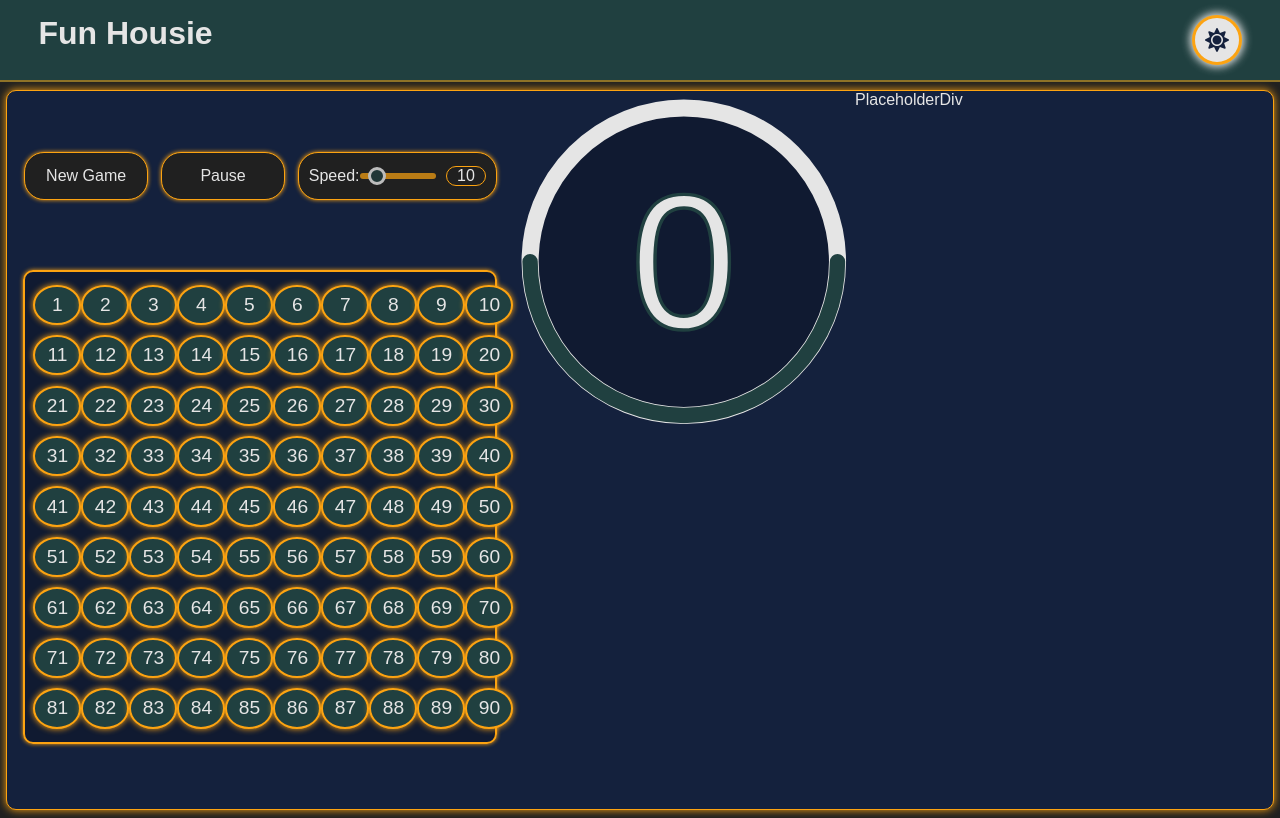
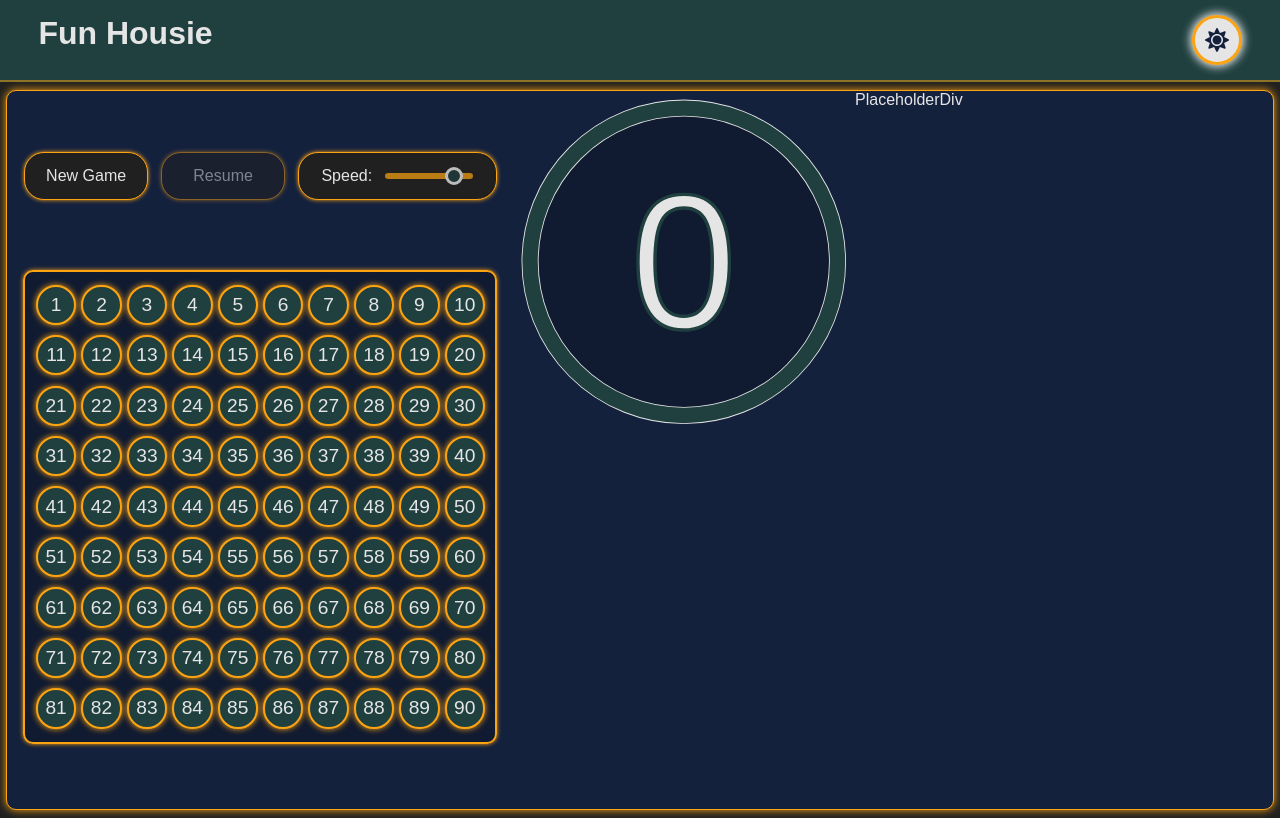
Before and after one commit to rohitharidas91/Fun-Housie, a React (Vite) app: page / in a window 1280 px wide. Built offline with nearby package versions, Linux system fonts and the light colour scheme.

Commit message:
The game is functional

```diff
--- a/src/components/App/App.jsx
+++ b/src/components/App/App.jsx
@@ -10,14 +10,22 @@ import ThemeProvider from '../Theme/ThemeProvider'
 function App() {
 
   const [gameStarted, setGameStarted] = useState(false)
-  const [pause, setPause] = useState(false)
+  const [gameOver, setGameOver] = useState(false)
+  const [pause, setPause] = useState(true)
   const [speed, setSpeed] = useState(10); // initate speed at 10
   const [timeLeft, setTimeLeft] = useState(speed)
   const [currentNum, setCurrentNum] = useState(0);
 
   //Reset Game function
   function resetGame() {
-    alert('reset the board'); //Need to add this funtionality later on
+    setGridNum(prevGrid =>
+        prevGrid.map(item => ({ ...item, isCalled: false }))
+    );
+    setGameStarted(false);
+    setPause(true);
+    setGameOver(false)
+    setTimeLeft(speed); // Reset the timer
+    setCurrentNum(0);   // Reset the current number
 }
 
   //Initialize the Game Board
@@ -32,13 +40,32 @@ function App() {
 
   //Need to Randomly start calling numbers
   function callNumber() {
-    setCurrentNum(Math.floor(Math.random() * 90) + 1);
+    const uncalledNumbers = gridNum
+      .filter(item => !item.isCalled)
+      .map(item => item.num);
+    //Would need to create a gameover state here
+    if (uncalledNumbers.length === 0) {
+      setGameOver(true);
+      setPause(true);
+      return;
+    }
+    //We need to generate a random number from the uncalled numbers.
+    const randomIndex = Math.floor(Math.random() * uncalledNumbers.length);
+    const calledNum = uncalledNumbers[randomIndex];
+
+    setGridNum(prev =>
+      prev.map(item =>
+        item.num === calledNum ? { ...item, isCalled: !item.isCalled } : item
+      )
+    );
+
+    setCurrentNum(calledNum)
   }
 
   return (
 
     <ThemeProvider>
-        <Header />
+      <Header gameOver={gameOver}/>
       <div className='appBody'>
         <div className='appLeft'>
           <GameMenu
@@ -46,6 +73,7 @@ function App() {
             setSpeed={setSpeed}
             gameStarted={gameStarted}
             setGameStarted={setGameStarted}
+            gameOver={gameOver}
             resetGame={resetGame}
             pause={pause}
             setPause={setPause}
--- a/src/components/Board/Board.jsx
+++ b/src/components/Board/Board.jsx
@@ -1,15 +1,6 @@
 import styles from "./Board.module.css";
 
 function Board(props) {
-
-  const handleClick = (clickedNum) => {
-    props.setGridNum(prev =>
-      prev.map(item =>
-        item.num === clickedNum ? { ...item, isCalled: !item.isCalled } : item
-      )
-    );
-  }
-
   return (
     <div className={styles.board}>
       {props.gridNum.map((item, index) => (
--- a/src/components/GameMenu/GameMenu.jsx
+++ b/src/components/GameMenu/GameMenu.jsx
@@ -15,6 +15,7 @@ function GameMenu(props) {
     const handleClickNewGame = () => {
         if (props.gameStarted === false) {
             props.setGameStarted(true)
+            props.setPause(false);
         } else props.resetGame();
     }
 
@@ -26,19 +27,22 @@ function GameMenu(props) {
     return (
         <div className={styles.gameMenu}>
             <button onClick={handleClickNewGame}>{props.gameStarted ? 'Reset Game' : 'New Game'}</button>
-            <button onClick={handleClickPause}>{props.pause ? 'Resume' : 'Pause'}</button>
+            <button
+                onClick={handleClickPause}
+                disabled={!props.gameStarted || props.gameOver}
+                className={(!props.gameStarted || props.gameOver) ? styles.disabledButton : ''}
+            >{props.pause ? 'Resume' : 'Pause'}</button>
             <div className={styles.speedContainer}>
                 <label for="gameSpeed">Speed: </label>
                 <input
                     type="range"
                     id="gameSpeed"
-                    name="volume"
+                    name="gameSpeed"
                     min="1"
                     max="60"
                     value={props.speed}
                     onChange={handleSlide}>
                 </input>
-                <span id="gameSpeedValue">{value}</span>
             </div>
 
         </div>
--- a/src/components/GameMenu/GameMenu.module.css
+++ b/src/components/GameMenu/GameMenu.module.css
@@ -31,6 +31,7 @@ input[type="range"] {
     background: var(--accent-1);
     opacity: 0.7;
     transition: transform 0.2s ease, opacity 0.2s;
+    direction: rtl;
 }
 
 input[type="range"]:hover {
@@ -58,18 +59,14 @@ input[type="range"]::-moz-range-thumb {
     cursor: pointer;
 }
 
-span {
-    display: inline-block;
-    min-width: 2.5em;
-    text-align: center;
-    margin-left: 10px;
-    border-radius: 10px;
-    border: 1px solid var(--accent-1);
-}
-
 button {
     width: 25%;
     font-size: 1em;
     border-radius: 20px;
     height: 3em;
 }
+
+.disabledButton {
+    opacity: 0.5;
+    cursor: not-allowed;
+  }
--- a/src/components/Header/Header.jsx
+++ b/src/components/Header/Header.jsx
@@ -2,13 +2,14 @@ import { useTheme } from '../Theme/ThemeProvider';
 import styles from './Header.module.css'
 import { FaSun, FaMoon } from 'react-icons/fa';
 //Header of the application
-function Header() {
+function Header(props) {
     const { theme, toggleTheme } = useTheme();
 
     return (
         <>
             <div className={styles.appHeader}>
                 <h1>Fun Housie</h1>
+                <h2 className={styles.gameOver}>{props.gameOver? 'Game Over!' : ''}</h2>
                 <button className={styles.themeButton} onClick={toggleTheme} data-theme={theme}>
                     {theme === 'light' ? <FaMoon /> : <FaSun />}
                 </button>
--- a/src/components/Header/Header.module.css
+++ b/src/components/Header/Header.module.css
@@ -29,3 +29,8 @@
     fill: var(--bg-primary);
     transition: transform 0.3s ease, opacity 0.3s ease;
 }
+
+.gameOver {
+    font-size: 10em;
+    color: var(--accent-1);
+}
--- a/src/components/Timer/Timer.jsx
+++ b/src/components/Timer/Timer.jsx
@@ -50,8 +50,8 @@ function Timer(props) {
         let interval = null;
         if (!props.pause && props.timeLeft > 0) {
             interval = setInterval(() => {
-                props.setTimeLeft(timeLeft => timeLeft - 1); // Update every 1 sec
-            }, 1000);
+                props.setTimeLeft(timeLeft => timeLeft - 0.05); // Update every 1 sec
+            }, 15);
         } else if (props.timeLeft <= 0) {
             props.callNumber();
             props.setTimeLeft(props.speed);
--- a/src/components/Timer/Timer.module.css
+++ b/src/components/Timer/Timer.module.css
@@ -15,7 +15,7 @@
     fill: none;
     stroke-linecap: round;
     transform: rotate(-90 100 100);
-    transition: stroke-dashoffset 0.1s ease-in-out
+
 }
 
 .circleNumber {
```
Lines whose indentation alone changed are shown as unchanged.
